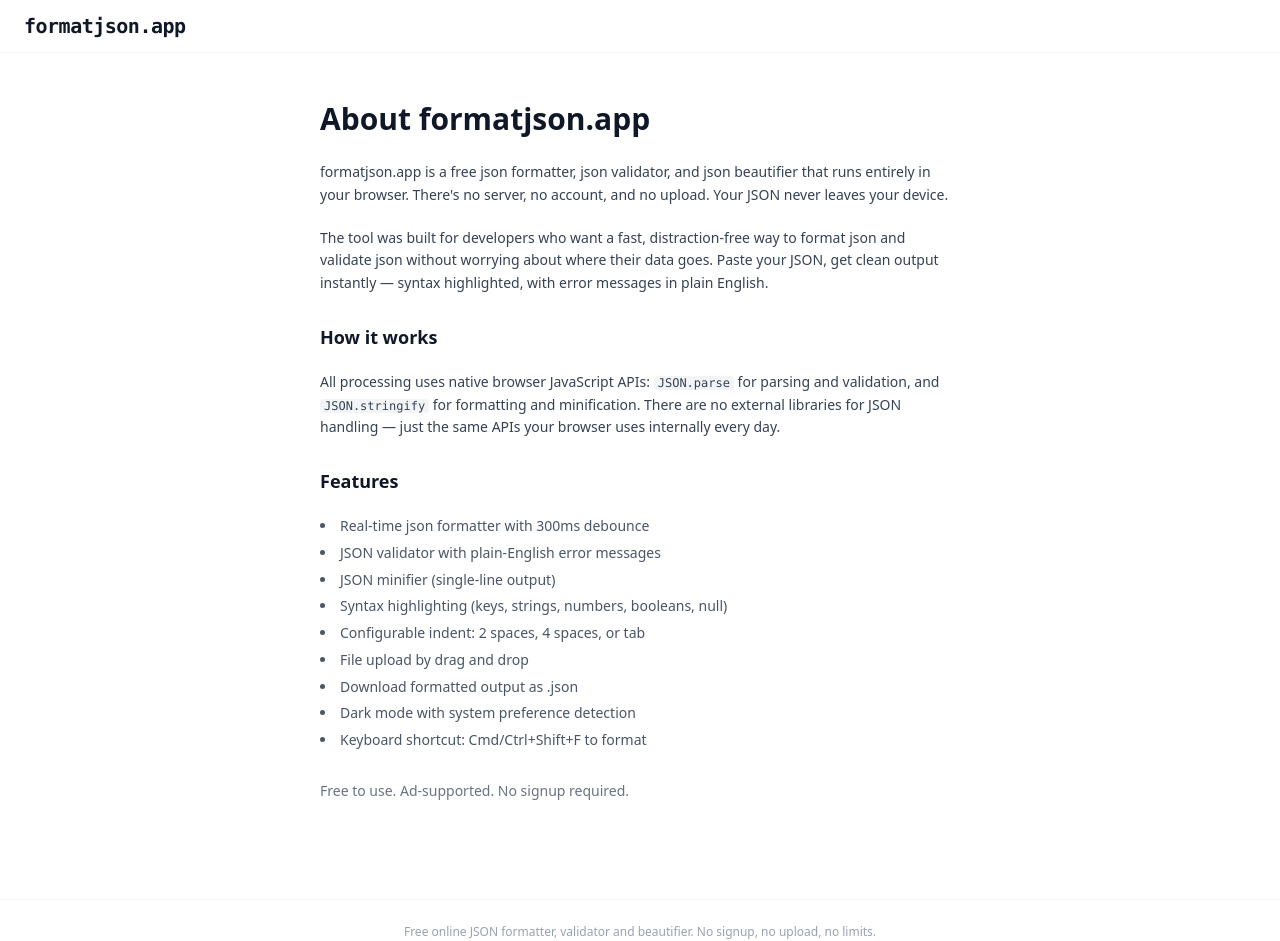
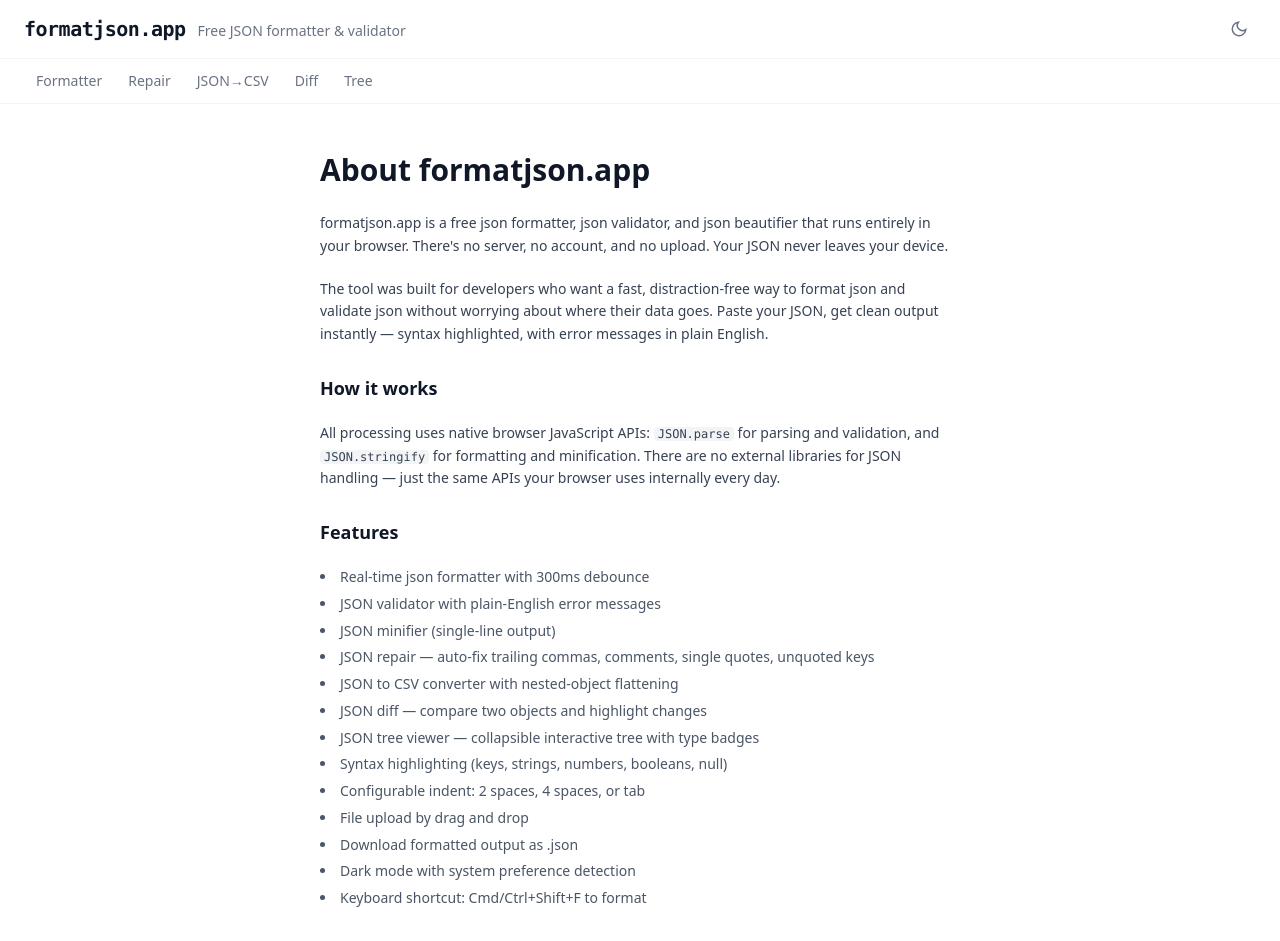
Before and after one commit to recynt-studyz/formatjson, a Next.js app: page /about in a window 1280 px wide. Shown: the top 941 px of the page. Built offline with nearby package versions, Linux system fonts and the light colour scheme.

Commit message:
full SEO audit and fixes across all 7 pages

```diff
--- a/app/about/page.tsx
+++ b/app/about/page.tsx
@@ -1,4 +1,5 @@
 import type { Metadata } from 'next'
+import ToolHeader from '@/components/ToolHeader'
 import Footer from '@/components/Footer'
 
 export const metadata: Metadata = {
@@ -11,11 +12,7 @@ export const metadata: Metadata = {
 export default function AboutPage() {
   return (
     <>
-      <header className="border-b border-gray-100 dark:border-gray-800 px-6 py-3 bg-white dark:bg-[#0f172a]">
-        <a href="/" className="font-mono font-bold text-xl text-gray-900 dark:text-white tracking-tight hover:text-[#2563EB] transition">
-          formatjson.app
-        </a>
-      </header>
+      <ToolHeader />
 
       <main className="max-w-2xl mx-auto px-4 py-12 flex-1 bg-white dark:bg-[#0f172a]">
         <h1 className="text-3xl font-bold text-gray-900 dark:text-white mb-6">About formatjson.app</h1>
@@ -48,6 +45,10 @@ export default function AboutPage() {
             <li>Real-time json formatter with 300ms debounce</li>
             <li>JSON validator with plain-English error messages</li>
             <li>JSON minifier (single-line output)</li>
+            <li>JSON repair — auto-fix trailing commas, comments, single quotes, unquoted keys</li>
+            <li>JSON to CSV converter with nested-object flattening</li>
+            <li>JSON diff — compare two objects and highlight changes</li>
+            <li>JSON tree viewer — collapsible interactive tree with type badges</li>
             <li>Syntax highlighting (keys, strings, numbers, booleans, null)</li>
             <li>Configurable indent: 2 spaces, 4 spaces, or tab</li>
             <li>File upload by drag and drop</li>
--- a/app/json-diff/page.tsx
+++ b/app/json-diff/page.tsx
@@ -72,10 +72,19 @@ export default function JsonDiffPage() {
       <script type="application/ld+json" dangerouslySetInnerHTML={{ __html: JSON.stringify(howToSchema).replace(/</g, '\\u003c') }} />
       <script type="application/ld+json" dangerouslySetInnerHTML={{ __html: JSON.stringify(webAppSchema).replace(/</g, '\\u003c') }} />
 
+      <h1 className="sr-only">JSON Diff — Compare Two JSON Objects Online</h1>
       <JsonDiffWrapper />
 
       <section className="bg-white dark:bg-[#0f172a]">
         <div className="max-w-3xl mx-auto px-4 sm:px-6 pb-10">
+          <p className="text-sm text-gray-600 dark:text-gray-400 mb-8 leading-relaxed">
+            This <strong>JSON diff tool</strong> compares two JSON objects and highlights every
+            added, removed, and changed value with color-coded results. The diff algorithm
+            recursively traverses nested structures and reports differences using full dot-notation
+            paths. All comparison logic runs entirely in your browser.{' '}
+            <strong>Your JSON never leaves your device.</strong> Paste both objects above and see
+            the diff instantly.
+          </p>
           <FAQ questions={faqItems} />
         </div>
         <div className="max-w-3xl mx-auto px-4 sm:px-6 pb-6">
--- a/app/json-to-csv/page.tsx
+++ b/app/json-to-csv/page.tsx
@@ -72,10 +72,19 @@ export default function JsonToCsvPage() {
       <script type="application/ld+json" dangerouslySetInnerHTML={{ __html: JSON.stringify(howToSchema).replace(/</g, '\\u003c') }} />
       <script type="application/ld+json" dangerouslySetInnerHTML={{ __html: JSON.stringify(webAppSchema).replace(/</g, '\\u003c') }} />
 
+      <h1 className="sr-only">JSON to CSV Converter — Free, Instant, No Upload</h1>
       <JsonToCsvWrapper />
 
       <section className="bg-white dark:bg-[#0f172a]">
         <div className="max-w-3xl mx-auto px-4 sm:px-6 pb-10">
+          <p className="text-sm text-gray-600 dark:text-gray-400 mb-8 leading-relaxed">
+            This <strong>JSON to CSV converter</strong> turns JSON arrays of objects into
+            spreadsheet-ready CSV files instantly. Nested objects are flattened with dot notation
+            and arrays within objects are joined with semicolons. All conversion runs entirely in
+            your browser using native JavaScript.{' '}
+            <strong>Your JSON never leaves your device.</strong> Paste a JSON array on the left
+            and download or copy the CSV on the right.
+          </p>
           <FAQ questions={faqItems} />
         </div>
         <div className="max-w-3xl mx-auto px-4 sm:px-6 pb-6">
--- a/app/json-tree/page.tsx
+++ b/app/json-tree/page.tsx
@@ -72,10 +72,18 @@ export default function JsonTreePage() {
       <script type="application/ld+json" dangerouslySetInnerHTML={{ __html: JSON.stringify(howToSchema).replace(/</g, '\\u003c') }} />
       <script type="application/ld+json" dangerouslySetInnerHTML={{ __html: JSON.stringify(webAppSchema).replace(/</g, '\\u003c') }} />
 
+      <h1 className="sr-only">JSON Tree Viewer — Visualize JSON Structure Online</h1>
       <JsonTreeWrapper />
 
       <section className="bg-white dark:bg-[#0f172a]">
         <div className="max-w-3xl mx-auto px-4 sm:px-6 pb-10">
+          <p className="text-sm text-gray-600 dark:text-gray-400 mb-8 leading-relaxed">
+            This <strong>JSON tree viewer</strong> renders any JSON as an interactive collapsible
+            tree, making it easy to explore complex or deeply nested API responses. Type badges
+            show the data type of every value at a glance. Nodes up to depth 3 are expanded
+            automatically. All rendering runs entirely in your browser.{' '}
+            <strong>Your JSON never leaves your device.</strong>
+          </p>
           <FAQ questions={faqItems} />
         </div>
         <div className="max-w-3xl mx-auto px-4 sm:px-6 pb-6">
--- a/app/page.tsx
+++ b/app/page.tsx
@@ -9,6 +9,7 @@ export const metadata: Metadata = {
   description:
     'Format, validate and beautify JSON instantly in your browser. Free JSON formatter with syntax highlighting, error detection, and minifier. No signup required.',
   alternates: { canonical: 'https://formatjson.app' },
+  robots: { index: true, follow: true },
 }
 
 const faqSchema = {
@@ -157,6 +158,9 @@ export default function Home() {
         dangerouslySetInnerHTML={{ __html: JSON.stringify(howToSchema).replace(/</g, '\\u003c') }}
       />
 
+      {/* Server-rendered H1 for crawlers — visually hidden */}
+      <h1 className="sr-only">JSON Formatter &amp; Validator — Free, Instant, Private</h1>
+
       {/* Formatter — includes its own header */}
       <FormatterWrapper />
 
--- a/app/privacy/page.tsx
+++ b/app/privacy/page.tsx
@@ -1,4 +1,5 @@
 import type { Metadata } from 'next'
+import ToolHeader from '@/components/ToolHeader'
 import Footer from '@/components/Footer'
 
 export const metadata: Metadata = {
@@ -11,11 +12,7 @@ export const metadata: Metadata = {
 export default function PrivacyPage() {
   return (
     <>
-      <header className="border-b border-gray-100 dark:border-gray-800 px-6 py-3 bg-white dark:bg-[#0f172a]">
-        <a href="/" className="font-mono font-bold text-xl text-gray-900 dark:text-white tracking-tight hover:text-[#2563EB] transition">
-          formatjson.app
-        </a>
-      </header>
+      <ToolHeader />
 
       <main className="max-w-2xl mx-auto px-4 py-12 flex-1 bg-white dark:bg-[#0f172a]">
         <h1 className="text-3xl font-bold text-gray-900 dark:text-white mb-2">Privacy Policy</h1>
--- a/app/repair/page.tsx
+++ b/app/repair/page.tsx
@@ -72,10 +72,18 @@ export default function RepairPage() {
       <script type="application/ld+json" dangerouslySetInnerHTML={{ __html: JSON.stringify(howToSchema).replace(/</g, '\\u003c') }} />
       <script type="application/ld+json" dangerouslySetInnerHTML={{ __html: JSON.stringify(webAppSchema).replace(/</g, '\\u003c') }} />
 
+      <h1 className="sr-only">JSON Repair — Fix Broken JSON Online</h1>
       <RepairWrapper />
 
       <section className="bg-white dark:bg-[#0f172a]">
         <div className="max-w-3xl mx-auto px-4 sm:px-6 pb-10">
+          <p className="text-sm text-gray-600 dark:text-gray-400 mb-8 leading-relaxed">
+            This <strong>JSON repair tool</strong> automatically fixes the most common JSON syntax
+            errors — trailing commas, JavaScript-style comments, single-quoted strings, and unquoted
+            keys. All repair logic runs entirely in your browser using native JavaScript.{' '}
+            <strong>Your JSON never leaves your device.</strong> Paste broken JSON on the left and
+            get corrected, formatted output on the right instantly.
+          </p>
           <FAQ questions={faqItems} />
         </div>
         <div className="max-w-3xl mx-auto px-4 sm:px-6 pb-6">
--- a/components/Footer.tsx
+++ b/components/Footer.tsx
@@ -9,7 +9,7 @@ export default function Footer() {
   return (
     <footer className="border-t border-gray-100 dark:border-gray-800 py-6 mt-12">
       <p className="text-center text-xs text-gray-400 mb-3 px-4">
-        Free online JSON formatter, validator and beautifier. No signup, no upload, no limits.
+        Free online JSON formatter, validator, repair tool, CSV converter, diff, and tree viewer. No signup, no upload, no limits.
       </p>
       <div className="max-w-3xl mx-auto px-4 flex flex-wrap items-center justify-center gap-x-4 gap-y-1 text-xs text-gray-400">
         <span className="font-mono">formatjson.app</span>
```
